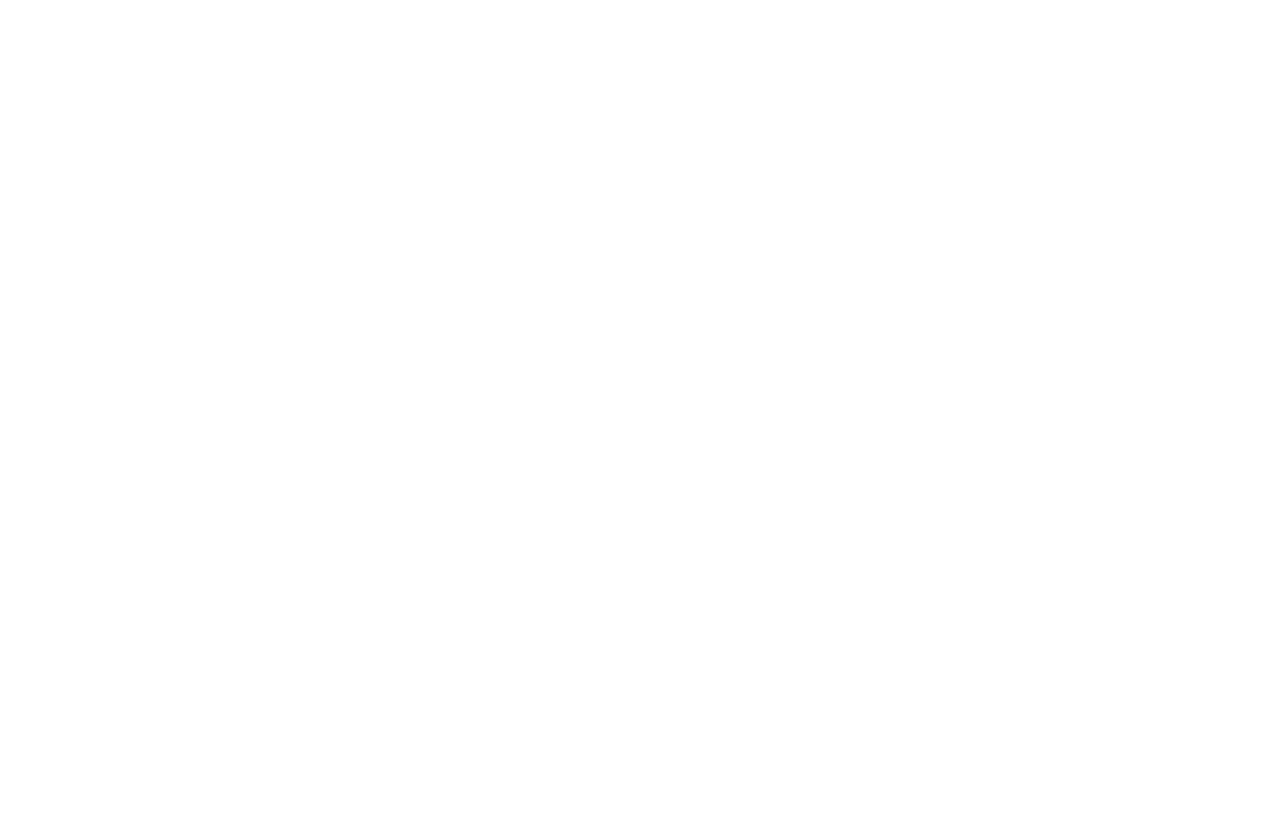
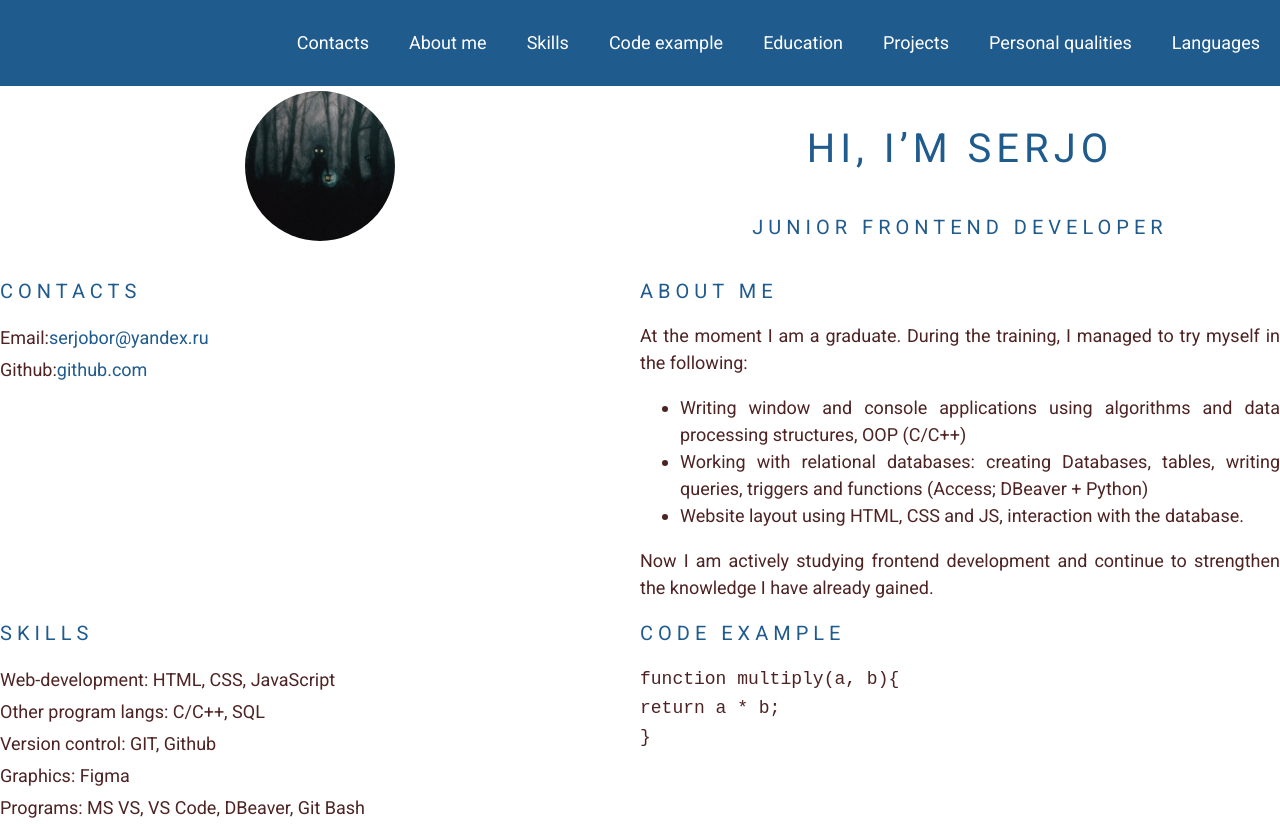
Before and after one commit to serjobor/rsschool-cv, a plain HTML site: page index.html in a window 1280 px wide. Shown: the top 824 px of the page. Before the commit the page ends 800 px from the top, so only its background shows below. Drawn offline with Linux system fonts and the light colour scheme.

Commit message:
feat: comment out layout for CV#3

```diff
--- a/index.html
+++ b/index.html
@@ -6,16 +6,17 @@
 
     <title>CV</title>
 
-    <!-- <link rel="stylesheet" href="style.css"> -->
-    <!-- <link rel="icon" href="assets/serjoro.ico"> -->
+    <link rel="stylesheet" href="style.css">
+    <link rel="icon" href="assets/serjoro.ico">
 
-    <!-- <link rel="preconnect" href="https://fonts.googleapis.com"> -->
-    <!-- <link rel="preconnect" href="https://fonts.gstatic.com" crossorigin> -->
-    <!-- <link href="https://fonts.googleapis.com/css2?family=Roboto:ital,wght@0,100;0,300;0,400;0,500;0,700;0,900;1,100;1,300;1,400;1,500;1,700;1,900&display=swap" rel="stylesheet"> -->
+    <link rel="preconnect" href="https://fonts.googleapis.com">
+    <link rel="preconnect" href="https://fonts.gstatic.com" crossorigin>
+    <link href="https://fonts.googleapis.com/css2?family=Roboto:ital,wght@0,100;0,300;0,400;0,500;0,700;0,900;1,100;1,300;1,400;1,500;1,700;1,900&display=swap" rel="stylesheet">
 
 </head>
 <body>
-    <!-- <header class="header">
+
+    <header class="header">
         <nav class="nav">
             <ul class="nav-list">
                 <li class="nav-item"><a href="#contacts" class="nav-links">Contacts</a></li>
@@ -139,6 +140,6 @@
                 <a href="https://rs.school/courses/javascript-ru"><img src="assets/img/rsschool.png" alt="Error! The photo didn't load!" class="footer-img"></a>
             </div>
         </div>
-    </footer> -->
+    </footer>
 </body>
 </html>
--- a/style.css
+++ b/style.css
@@ -6,7 +6,6 @@
     анимация
 */
 
-/*
 * {
     box-sizing: border-box;
 }
@@ -179,4 +178,4 @@ p {
         display:block;
         padding: 0px;
     }
-} */
+}
```
